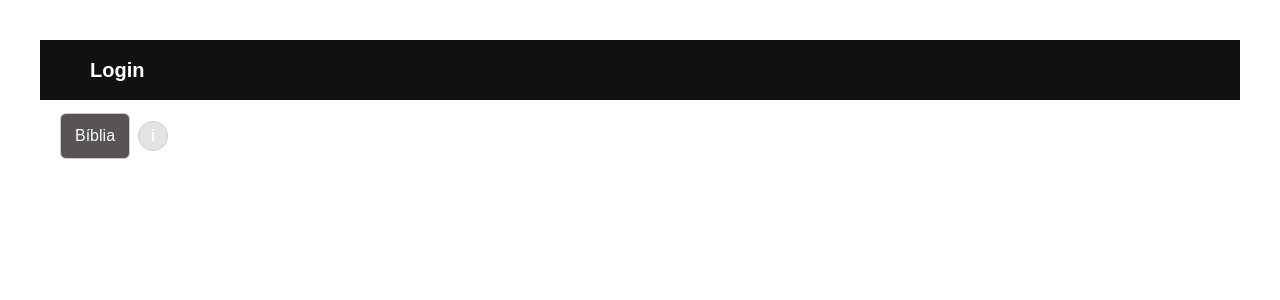
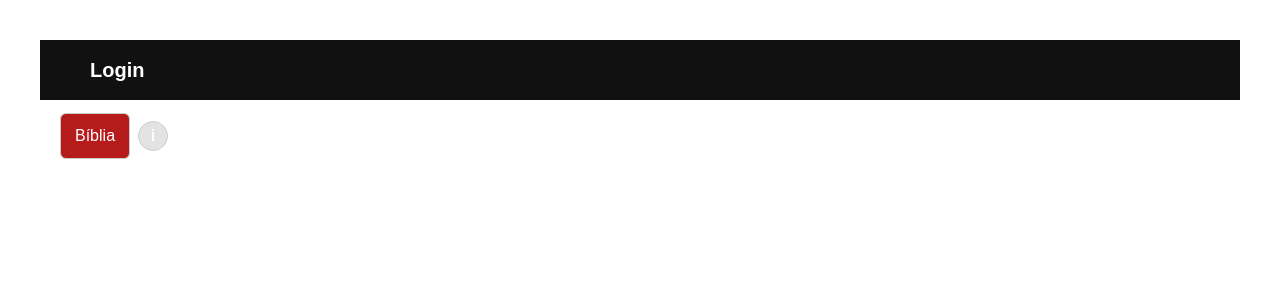
Before and after one commit to paulooliveira152012/appIdc, a Next.js app: page / in a window 1280 px wide. Shown: the top 300 px of the page. Built offline with nearby package versions, Linux system fonts and the light colour scheme.

Commit message:
colocando cores

```diff
--- a/app/components/TreeNode.tsx
+++ b/app/components/TreeNode.tsx
@@ -3,8 +3,11 @@
 import { useEffect, useState } from "react";
 import { BibleNode } from "../data/bibleTree";
 
+type NodeGroup = "root" | "testament" | "ot-section" | "nt-section" | "book";
+
 type Props = {
   node: BibleNode;
+  group?: NodeGroup;
 };
 
 const styles = {
@@ -26,7 +29,6 @@ const styles = {
     border: "1px solid #ccc",
     borderRadius: "6px",
     cursor: "pointer",
-    backgroundColor: "#585454",
     color: "#fff",
     textAlign: "left" as const,
     maxWidth: "100%",
@@ -112,10 +114,56 @@ const styles = {
   },
 };
 
-export default function TreeNode({ node }: Props) {
+function getNodeGroup(node: BibleNode, parentGroup: NodeGroup = "book"): NodeGroup {
+  if (node.label === "Bíblia") return "root";
+
+  if (node.label === "Antigo Testamento" || node.label === "Novo Testamento") {
+    return "testament";
+  }
+
+  const oldTestamentSections = [
+    "Pentateuco",
+    "Livros Históricos",
+    "Poéticos e Sapienciais",
+    "Profetas Maiores",
+    "Profetas Menores",
+  ];
+
+  const newTestamentSections = [
+    "Evangelhos",
+    "Atos dos Apóstolos",
+    "Cartas Paulinas",
+    "Cartas Gerais",
+    "Apocalipse",
+  ];
+
+  if (oldTestamentSections.includes(node.label)) return "ot-section";
+  if (newTestamentSections.includes(node.label)) return "nt-section";
+
+  return parentGroup === "root" ? "book" : "book";
+}
+
+function getNodeColor(group: NodeGroup) {
+  switch (group) {
+    case "root":
+      return "#b71c1c"; // Bíblia
+    case "testament":
+      return "#0d47a1"; // AT e NT mesma cor
+    case "ot-section":
+      return "#6a1b9a"; // divisões do AT
+    case "nt-section":
+      return "#00897b"; // divisões do NT
+    case "book":
+    default:
+      return "#585454"; // livros
+  }
+}
+
+export default function TreeNode({ node, group = "book" }: Props) {
   const [open, setOpen] = useState(false);
   const [infoOpen, setInfoOpen] = useState(false);
 
+  const currentGroup = getNodeGroup(node, group);
   const hasInfo = !!node.info;
 
   useEffect(() => {
@@ -141,7 +189,13 @@ export default function TreeNode({ node }: Props) {
   return (
     <div style={styles.wrapper}>
       <div style={styles.row}>
-        <button onClick={() => setOpen(!open)} style={styles.nodeButton}>
+        <button
+          onClick={() => setOpen(!open)}
+          style={{
+            ...styles.nodeButton,
+            backgroundColor: getNodeColor(currentGroup),
+          }}
+        >
           {node.label}
         </button>
 
@@ -158,7 +212,9 @@ export default function TreeNode({ node }: Props) {
       </div>
 
       {open &&
-        node.children?.map((child) => <TreeNode key={child.id} node={child} />)}
+        node.children?.map((child) => (
+          <TreeNode key={child.id} node={child} group={currentGroup} />
+        ))}
 
       {infoOpen && node.info && (
         <div style={styles.modalOverlay} onClick={() => setInfoOpen(false)}>
```
